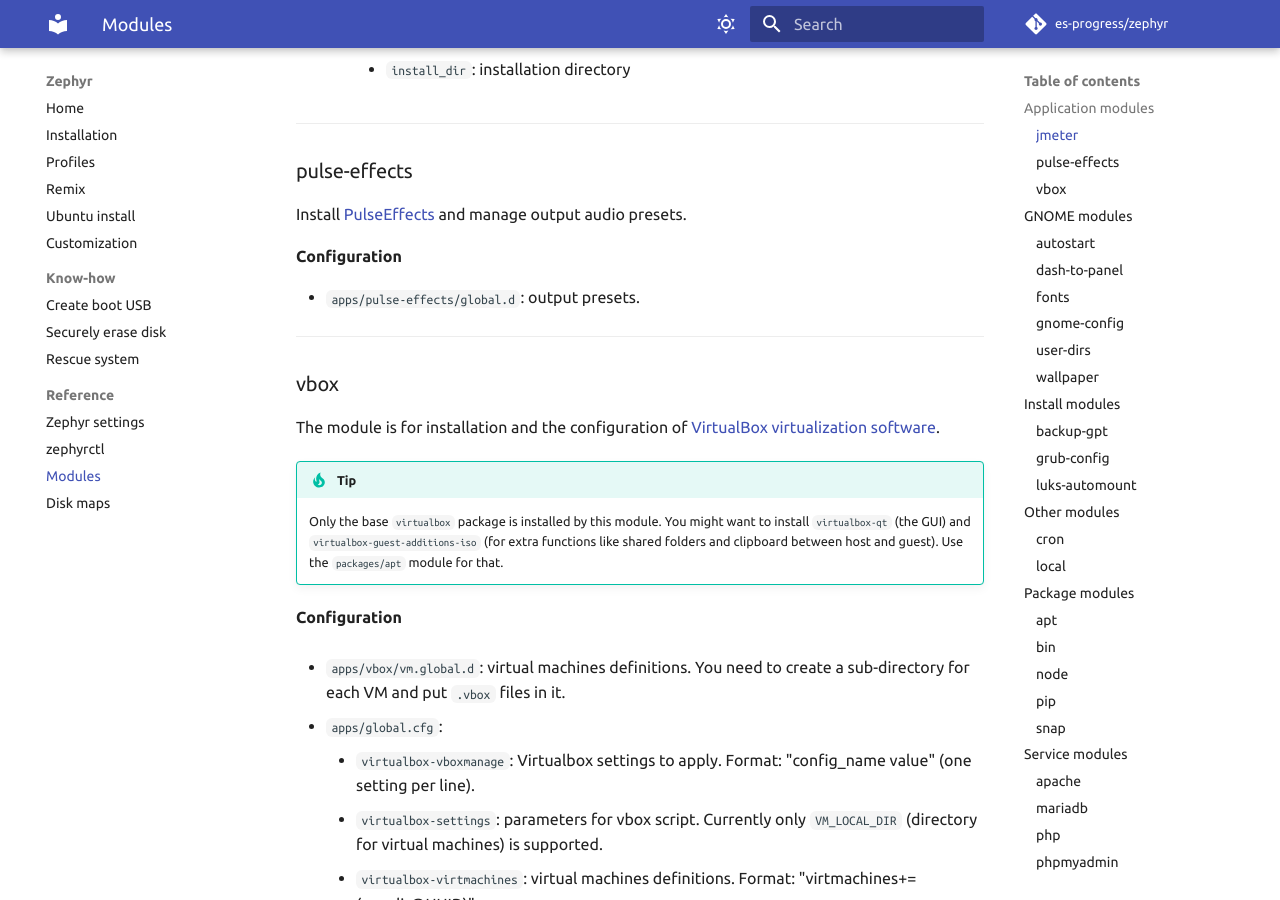
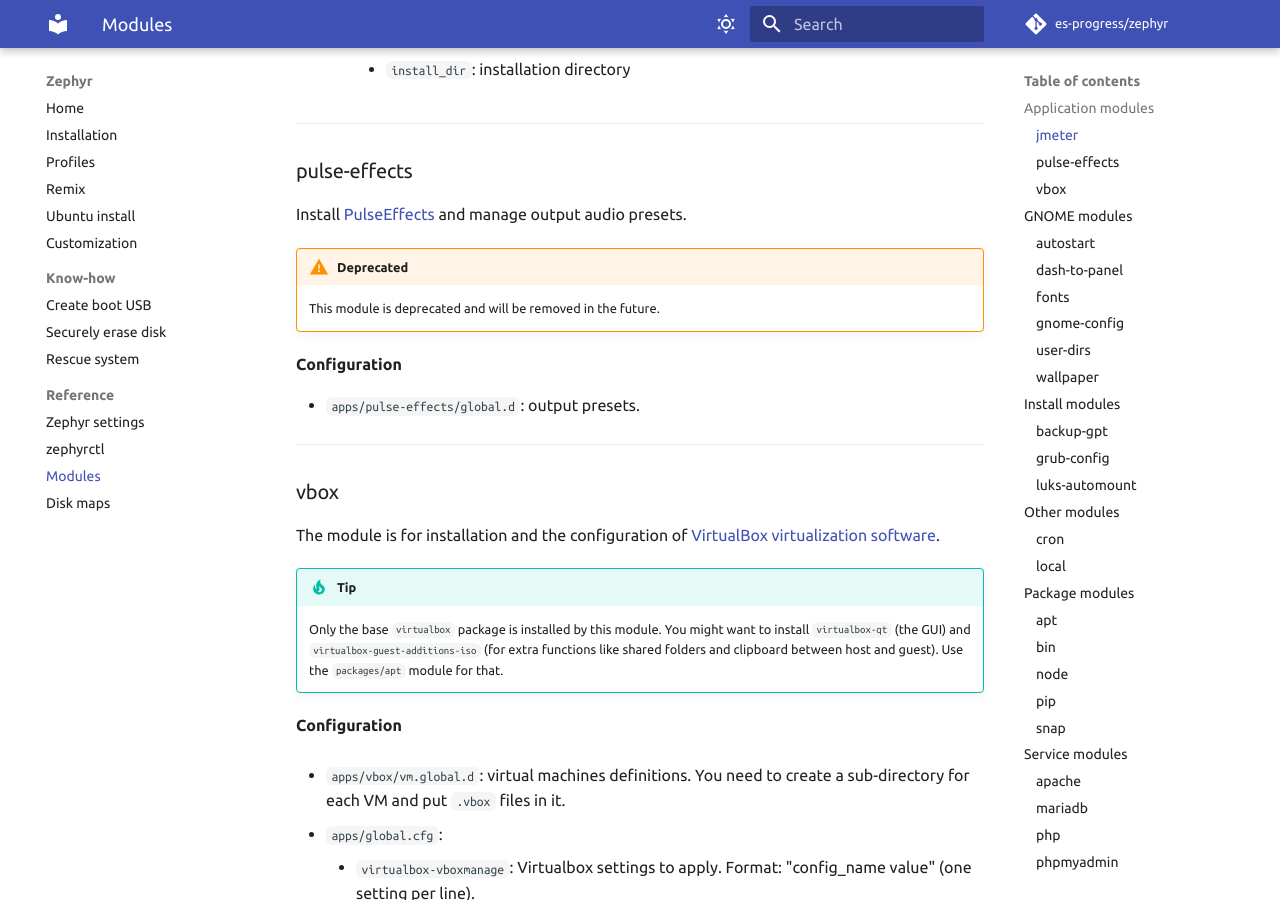
Before and after one commit to es-progress/zephyr, an MkDocs documentation site: the page built from docs/reference/modules.md, in a window 1280 px wide and 900 px high, scrolled down 1210 px. Built offline with MkDocs 1.6.1 and Material for MkDocs 9.7.7, drawn with Linux system fonts in a browser that asks for light colours; emoji names are drawn with the system emoji font; comment, search, counter and statistics services are not loaded.

Commit message:
customize/apps/pulse-effects: deprecate module

```diff
--- a/docs/reference/modules.md
+++ b/docs/reference/modules.md
@@ -47,6 +47,10 @@ Installation of [Apache JMeter](https://jmeter.apache.org/){target=\_blank}, a l
 ### pulse-effects
 
 Install [PulseEffects](https://github.com/wwmm/easyeffects){target=\_blank} and manage output audio presets.
+
+!!! warning "Deprecated"
+
+    This module is deprecated and will be removed in the future.
 
 **Configuration**
 
```
Also changed, not shown: 1 other file.
